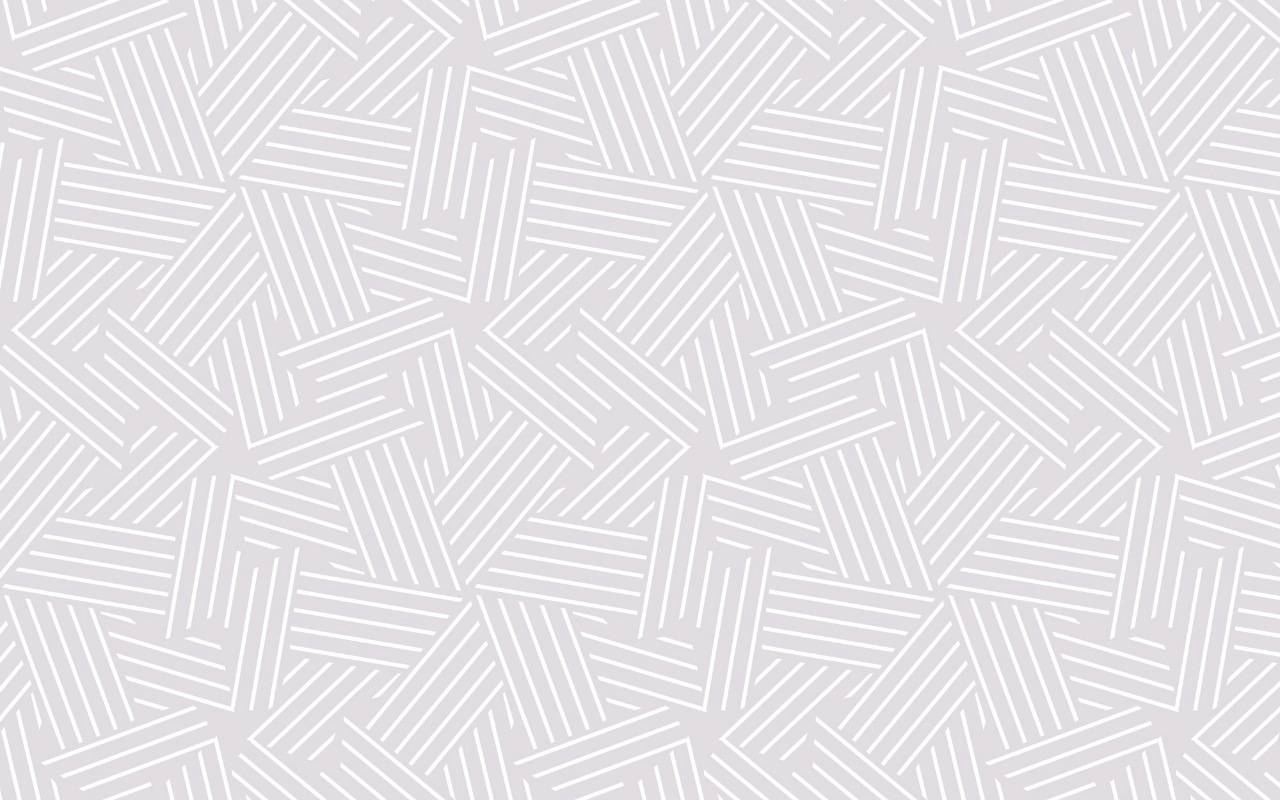
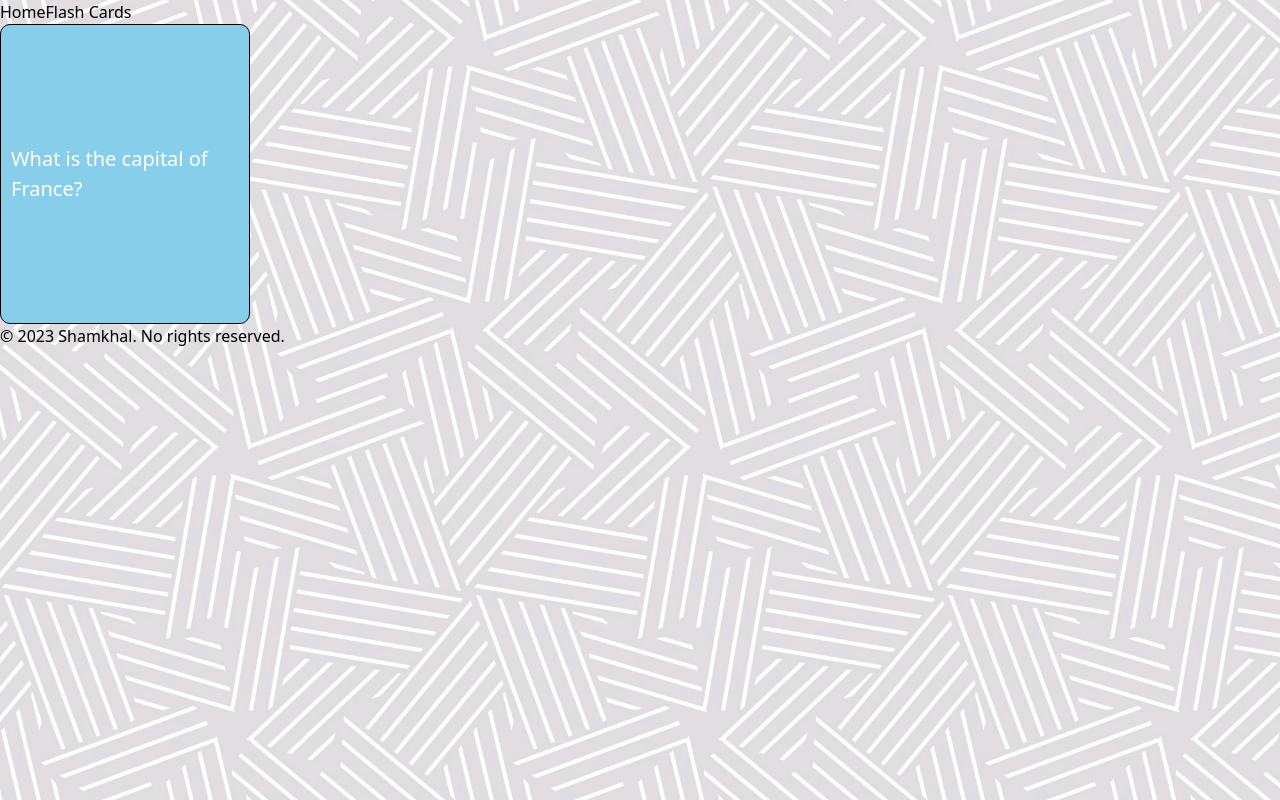
Before and after one commit to Shuseynzada/web-mobile-as3, a React (Vite) app: page /cards in a window 1280 px wide. Before the commit this address had no page. Built offline with nearby package versions, Linux system fonts and the light colour scheme.

Commit message:
cards page initial

```diff
--- a/src/App.tsx
+++ b/src/App.tsx
@@ -1,6 +1,6 @@
 import { Route, Routes } from 'react-router-dom'
 import './App.css'
-import { Home, Layout } from './components'
+import { Container, Home, Layout } from './components'
 
 function App() {
   return (
@@ -8,6 +8,7 @@
       <Routes>
         <Route path='/' element={<Layout />}>
           <Route index element={<Home />} />
+          <Route path='cards' element={<Container />} />
         </Route>
       </Routes>
     </>
--- /dev/null
+++ b/src/components/CardsPage/Card.css
@@ -0,0 +1,42 @@
+.flashcard {
+  perspective: 1000px;
+  width: 250px; /* Adjust size as needed */
+  height: 300px; /* Adjust size as needed */
+}
+
+.card {
+  width: 100%;
+  height: 100%;
+  transform-style: preserve-3d;
+  transition: transform 0.5s;
+  cursor: pointer;
+}
+
+.card.flipped {
+  transform: rotateY(180deg);
+}
+
+.front, .back {
+  position: absolute;
+  backface-visibility: hidden;
+  width: 100%;
+  height: 100%;
+  display: flex;
+  align-items: center;
+  justify-content: center;
+  font-size: 20px;
+  color: white;
+  border: 1px solid black;
+  border-radius: 10px;
+  padding: 10px;
+  box-sizing: border-box;
+}
+
+.front {
+  background-color: skyblue;
+}
+
+.back {
+  background-color: tomato;
+  transform: rotateY(180deg);
+}
--- /dev/null
+++ b/src/components/CardsPage/Card.tsx
@@ -0,0 +1,30 @@
+import React, { useState } from 'react';
+import './Card.css';
+
+interface CardProps {
+    question: string;
+    answer: string;
+}
+
+const Card = ({ question, answer }: CardProps) => {
+    const [isFlipped, setIsFlipped] = useState(false);
+
+    const handleClick = () => {
+        setIsFlipped(!isFlipped);
+    };
+
+    return (
+        <div className="flashcard" onClick={handleClick}>
+            <div className={`card ${isFlipped ? 'flipped' : ''}`}>
+                <div className="front">
+                    {question}
+                </div>
+                <div className="back">
+                    {answer}
+                </div>
+            </div>
+        </div>
+    );
+};
+
+export default Card;
--- /dev/null
+++ b/src/components/CardsPage/Container.css
@@ -0,0 +1,14 @@
+.flashcards-grid {
+    display: grid;
+    grid-template-columns: repeat(auto-fit, minmax(250px, 1fr));
+    gap: 20px;
+    padding: 20px;
+    justify-items: center;
+  }
+
+  /* Responsive adjustments (optional) */
+  @media (max-width: 600px) {
+    .flashcards-grid {
+      grid-template-columns: 1fr;
+    }
+  }
--- /dev/null
+++ b/src/components/CardsPage/Container.tsx
@@ -0,0 +1,11 @@
+import Card from './Card'
+
+function Container() {
+  return (
+    <div>
+      <Card question="What is the capital of France?" answer="Paris" />
+    </div>
+  )
+}
+
+export default Container
--- a/src/components/index.ts
+++ b/src/components/index.ts
@@ -1,9 +1,10 @@
 import Home from "./Home/Home"
 import Project, {ProjectInterface} from "./Home/Project"
 import Layout from "./Layout/Layout"
+import Container from "./CardsPage/Container"
 export type {
     ProjectInterface
 }
 export {
-    Home, Project,Layout
+    Home, Project,Layout, Container
 }
```
